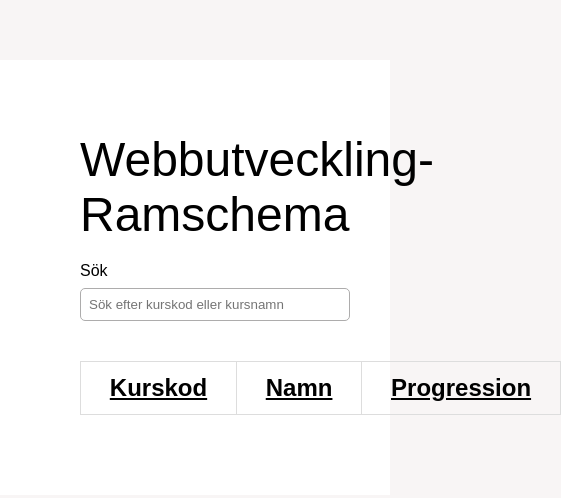
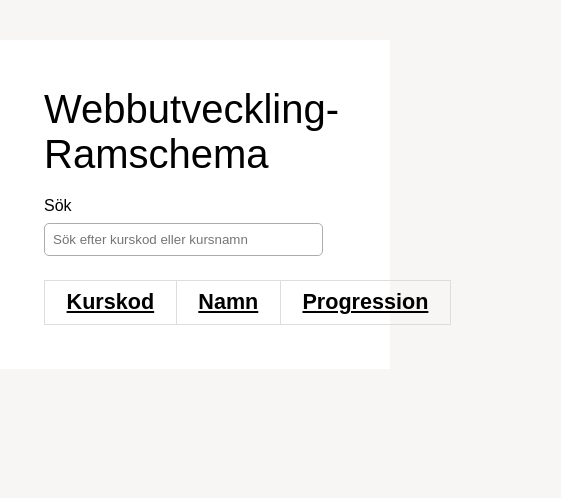
Before and after one commit to tyrwik/laboration2, a website built with Vite: page index.html in a window 390 px wide. Shown: the whole page, 561 px wide, since content can reach past the window. Built offline with nearby package versions, Linux system fonts and the light colour scheme; no server answers.

Commit message:
Gjort sidan responsiv

```diff
--- a/src/css/styles.css
+++ b/src/css/styles.css
@@ -54,3 +54,64 @@ th, td {
     border: 1px solid #dddddd;
 
 }
+
+/* Mobil */
+
+@media (max-width: 600px) {
+    .container {
+        padding: 20px;
+        margin: 2px auto;
+    }
+
+    h1 {
+        font-size: 2rem;
+        margin-left: 1rem;
+    }
+
+    table {
+        margin: 1rem;
+        font-size: 0.9rem;
+    }
+
+    th, td {
+        padding: 0.3rem 0.6rem;
+    }
+
+    input {
+        max-width: 100%;
+    }
+
+    .searchbox {
+        margin-left: 1rem;
+    }
+}
+
+/* Tablet */
+
+@media (max-width: 1024px) {
+    .container {
+        padding: 20px;
+        margin: 40px auto;
+    }
+
+    h1 {
+        font-size: 2.5rem;
+        margin-left: 1.5rem;
+    }
+
+    table {
+        margin: 1.5rem;
+    }
+
+    th, td {
+        padding: 0.4em 1em;
+    }
+
+    input {
+        max-width: 80%;
+    }
+
+    .searchbox {
+        margin-left: 1.5rem;
+    }
+}
```
